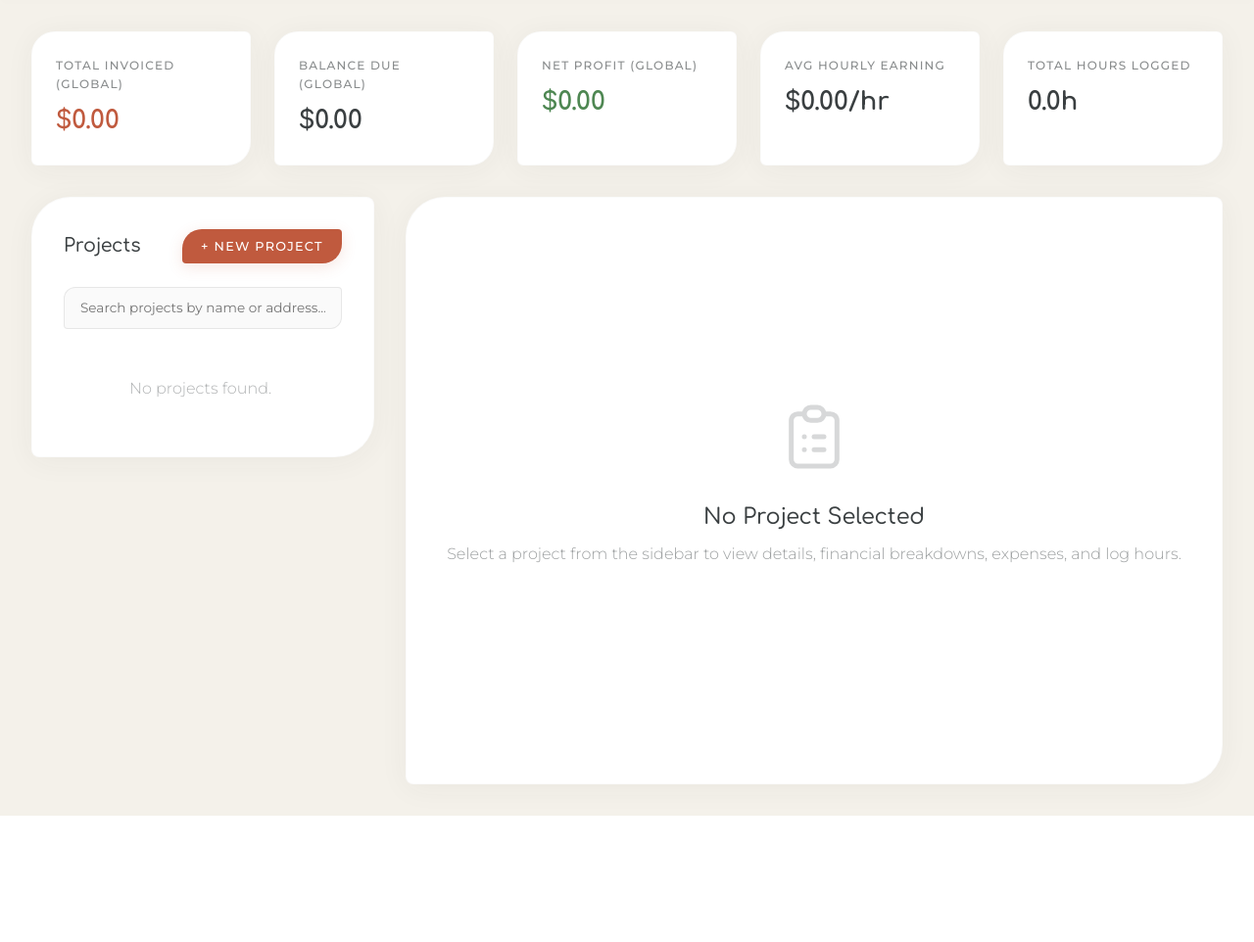
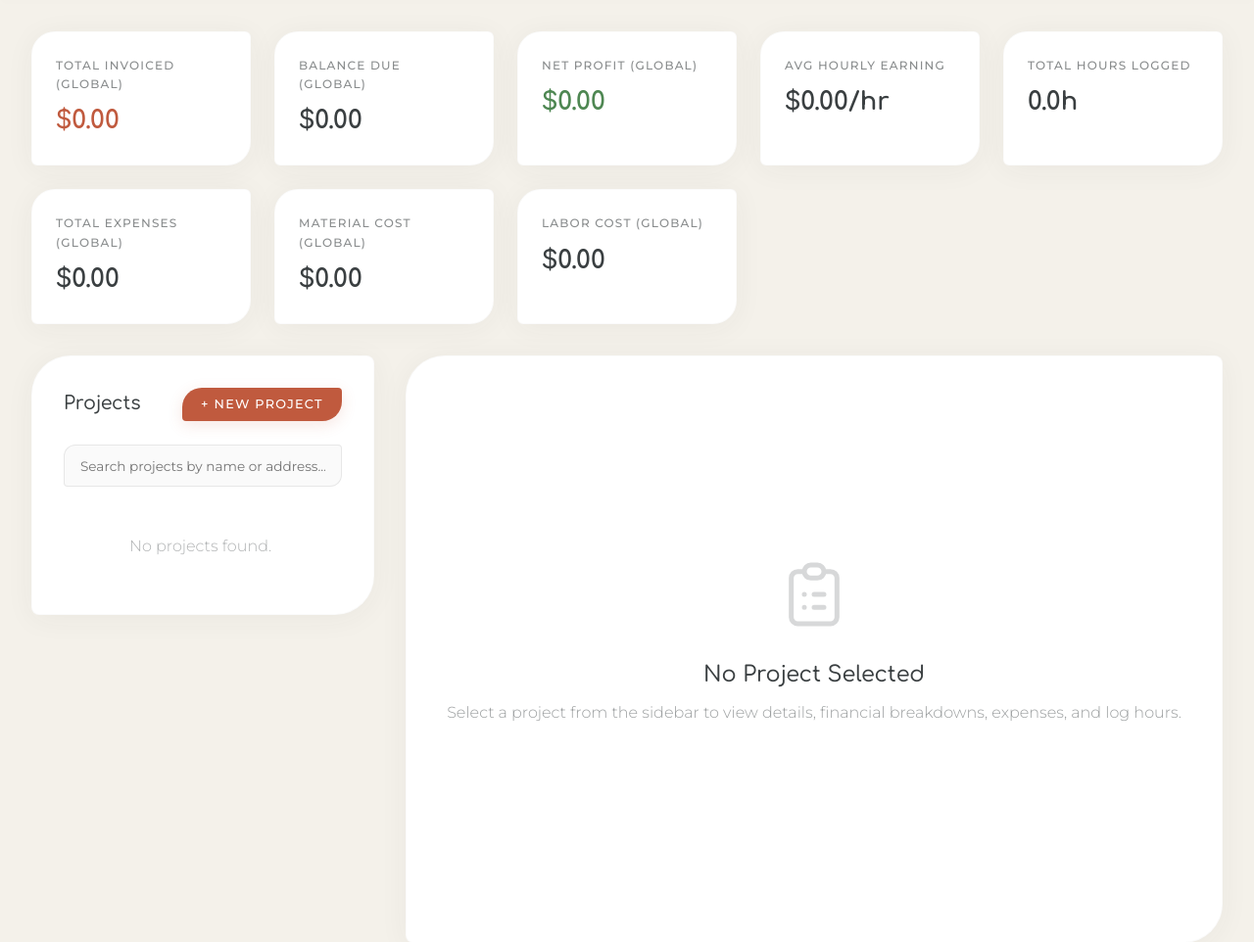
Before and after one commit to igorgomides/terracotta_painting, a Flask app: page /admin/dashboard in a window 1280 px wide. Shown: the part 83-1045 px from the top of the page at 98% size. Before the commit the page ends 916 px from the top, so only its background shows below. Run offline with Flask 3, Linux system fonts and the light colour scheme; the visitor is signed in with stand-in values (Sample User, id 1); data that the repository does not hold is empty.

Commit message:
feat: add expense, material, and labor breakdown cards to admin panel

```diff
--- a/app.py
+++ b/app.py
@@ -125,16 +125,33 @@ def get_projects():
         total_hours = cursor.fetchone()[0] or 0.0
 
         # Get all expenses for this project
-        cursor.execute("SELECT amount, type FROM expenses WHERE project_id = ?", (project_id,))
+        cursor.execute("SELECT amount, type, subtype FROM expenses WHERE project_id = ?", (project_id,))
         expenses_rows = cursor.fetchall()
 
         # Calculate materials and subcontractor expenses (taking Devolução as negative)
-        materials_and_subcontracted = 0.0
+        total_expenses = 0.0
+        total_materials = 0.0
+        total_labor = 0.0
         for exp in expenses_rows:
-            if exp['type'] in ('Material', 'Subcontratado'):
-                materials_and_subcontracted += exp['amount']
-            elif exp['type'] == 'Devolução':
-                materials_and_subcontracted -= exp['amount']
+            amount = exp['amount']
+            exp_type = exp['type']
+            subtype = (exp['subtype'] or '').lower()
+
+            if exp_type == 'Material':
+                total_materials += amount
+                total_expenses += amount
+            elif exp_type == 'Subcontratado':
+                total_labor += amount
+                total_expenses += amount
+            elif exp_type == 'Devolução':
+                total_expenses -= amount
+                # Attribute the return based on the subtype/category
+                if 'subcontractor' in subtype or 'subcontratado' in subtype or 'helper' in subtype or 'painter' in subtype:
+                    total_labor -= amount
+                else:
+                    total_materials -= amount
+
+        materials_and_subcontracted = total_expenses
 
         # Financial Calculations (per requirements)
         job_charge = proj['job_charge']
@@ -175,7 +192,10 @@ def get_projects():
             'estimated_final_cost': round(estimated_final_cost, 2),
             'net_profit': round(net_profit, 2),
             'total_hours': round(total_hours, 2),
-            'avg_hourly_earning': round(avg_hourly_earning, 2)
+            'avg_hourly_earning': round(avg_hourly_earning, 2),
+            'total_expenses': round(total_expenses, 2),
+            'total_materials': round(total_materials, 2),
+            'total_labor': round(total_labor, 2)
         })
 
     return jsonify(projects_list)
--- a/static/admin.js
+++ b/static/admin.js
@@ -30,6 +30,9 @@ document.addEventListener('DOMContentLoaded', () => {
   const cardFinalCost = document.getElementById('card-final-cost');
   const cardNetProfit = document.getElementById('card-net-profit');
   const cardHourlyRate = document.getElementById('card-hourly-rate');
+  const cardExpenses = document.getElementById('card-expenses');
+  const cardMaterials = document.getElementById('card-materials');
+  const cardLabor = document.getElementById('card-labor');
 
   // Global stats elements
   const globalInvoiced = document.getElementById('global-invoiced');
@@ -37,6 +40,9 @@ document.addEventListener('DOMContentLoaded', () => {
   const globalProfit = document.getElementById('global-profit');
   const globalHourly = document.getElementById('global-hourly');
   const globalHours = document.getElementById('global-hours');
+  const globalExpenses = document.getElementById('global-expenses');
+  const globalMaterials = document.getElementById('global-materials');
+  const globalLabor = document.getElementById('global-labor');
 
   // Tab elements
   const tabButtons = document.querySelectorAll('.tab-btn');
@@ -240,12 +246,18 @@ document.addEventListener('DOMContentLoaded', () => {
     let totalBalance = 0;
     let totalProfit = 0;
     let totalHours = 0;
+    let totalExpensesVal = 0;
+    let totalMaterialsVal = 0;
+    let totalLaborVal = 0;
 
     state.projects.forEach(p => {
       totalInvoiced += p.invoice_total;
       totalBalance += p.balance_due;
       totalProfit += p.net_profit;
       totalHours += p.total_hours;
+      totalExpensesVal += p.total_expenses || 0;
+      totalMaterialsVal += p.total_materials || 0;
+      totalLaborVal += p.total_labor || 0;
     });
 
     const averageHourly = totalHours > 0 ? (totalProfit / totalHours) : 0;
@@ -255,6 +267,9 @@ document.addEventListener('DOMContentLoaded', () => {
     globalProfit.textContent = formatCurrency(totalProfit);
     globalHourly.textContent = `${formatCurrency(averageHourly)}/hr`;
     globalHours.textContent = `${totalHours.toFixed(1)}h`;
+    globalExpenses.textContent = formatCurrency(totalExpensesVal);
+    globalMaterials.textContent = formatCurrency(totalMaterialsVal);
+    globalLabor.textContent = formatCurrency(totalLaborVal);
   };
 
   // Select project to display in main panel
@@ -276,6 +291,9 @@ document.addEventListener('DOMContentLoaded', () => {
     cardFinalCost.textContent = formatCurrency(project.estimated_final_cost);
     cardNetProfit.textContent = formatCurrency(project.net_profit);
     cardHourlyRate.textContent = `${formatCurrency(project.avg_hourly_earning)}/hr`;
+    cardExpenses.textContent = formatCurrency(project.total_expenses || 0);
+    cardMaterials.textContent = formatCurrency(project.total_materials || 0);
+    cardLabor.textContent = formatCurrency(project.total_labor || 0);
 
     // Fetch associated lists
     fetchExpenses(project.id);
--- a/templates/admin.html
+++ b/templates/admin.html
@@ -46,6 +46,18 @@
       <div class="summary-card">
         <div class="summary-label">Total Hours Logged</div>
         <div class="summary-value" id="global-hours">0.0h</div>
+      </div>
+      <div class="summary-card">
+        <div class="summary-label">Total Expenses (Global)</div>
+        <div class="summary-value" id="global-expenses">$0.00</div>
+      </div>
+      <div class="summary-card">
+        <div class="summary-label">Material Cost (Global)</div>
+        <div class="summary-value" id="global-materials">$0.00</div>
+      </div>
+      <div class="summary-card">
+        <div class="summary-label">Labor Cost (Global)</div>
+        <div class="summary-value" id="global-labor">$0.00</div>
       </div>
     </section>
 
@@ -123,6 +135,18 @@
             <div class="project-summary-card">
               <div class="label">Avg Hourly Rate</div>
               <div class="value" id="card-hourly-rate">$0.00/hr</div>
+            </div>
+            <div class="project-summary-card">
+              <div class="label">Total Expenses</div>
+              <div class="value" id="card-expenses">$0.00</div>
+            </div>
+            <div class="project-summary-card">
+              <div class="label">Material Cost</div>
+              <div class="value" id="card-materials">$0.00</div>
+            </div>
+            <div class="project-summary-card">
+              <div class="label">Labor / Subcontractor</div>
+              <div class="value" id="card-labor">$0.00</div>
             </div>
           </div>
 
```
Also changed, not shown: changelog.md.
